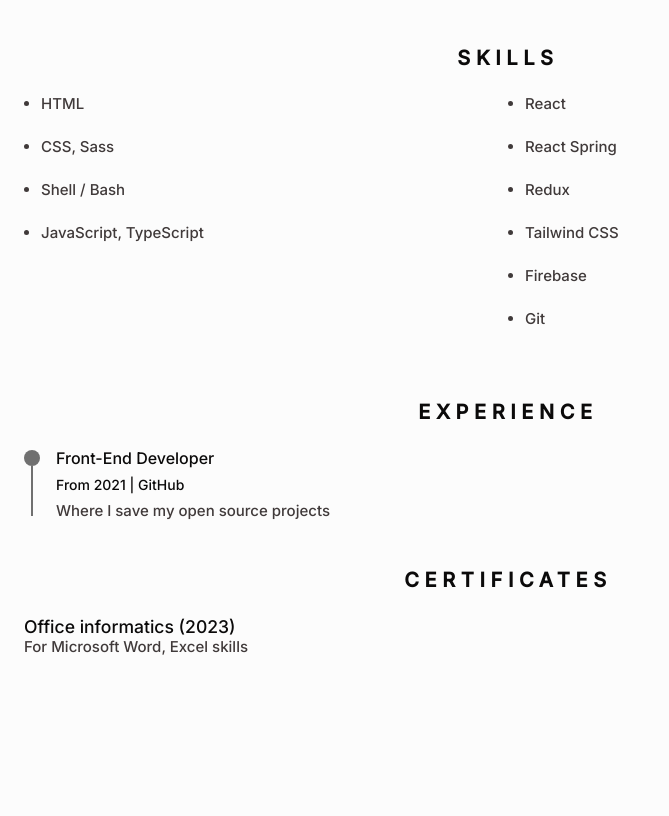
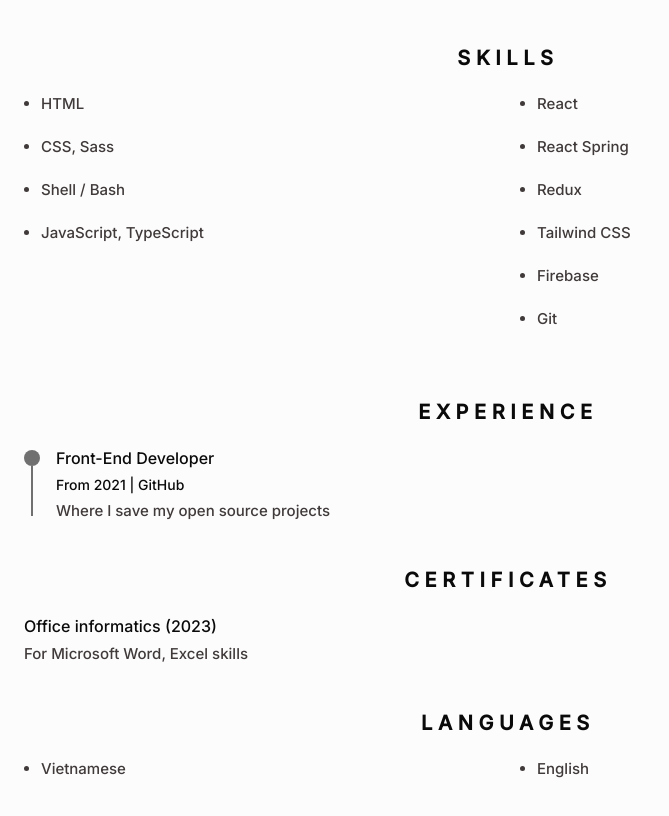
Before and after one commit to yeuxacucodon/curriculum-vitae, a React (Vite) app: page / in a window 1280 px wide. Shown: the part 1018-1834 px from the top of the page, without its empty margins (0-669 px from the left). Before the commit the page ends 1746 px from the top, so only its background shows below. Built offline with nearby package versions, Linux system fonts and the light colour scheme.

Commit message:
add languages section and fix certificate style

```diff
--- a/src/components/Body.tsx
+++ b/src/components/Body.tsx
@@ -7,6 +7,7 @@ import Skills from "./Skills";
 // Right
 import Experience from "./Experience";
 import Certificates from "./Certificates";
+import Languages from "./Languages";
 
 export default function Body() {
   return (
@@ -23,6 +24,7 @@ export default function Body() {
         <div className="resume__right">
           <Experience />
           <Certificates />
+          <Languages />
         </div>
       </div>
     </main>
--- /dev/null
+++ b/src/components/Languages.tsx
@@ -0,0 +1,18 @@
+export default function Languages() {
+  return (
+    <section className="languages section">
+      <h2 className="section-title">Languages</h2>
+
+      <div className="languages__container">
+        <ul className="languages__content bd-grid">
+          <li className="languages__name">
+            <span className="languages__circle"></span> Vietnamese
+          </li>
+          <li className="languages__name">
+            <span className="languages__circle"></span> English
+          </li>
+        </ul>
+      </div>
+    </section>
+  );
+}
--- a/src/style.scss
+++ b/src/style.scss
@@ -279,16 +279,18 @@ img {
   }
 }
 
-// Skills
-.skills__content {
+// Skills and Languages
+.skills__content,
+.languages__content {
   grid-template-columns: repeat(2, 1fr);
-  gap: 0;
-  .skills__name {
+  .skills__name,
+  .languages__name {
     display: flex;
     align-items: center;
     margin-bottom: $mb-3;
   }
-  .skills__circle {
+  .skills__circle,
+  .languages__circle {
     display: inline-block;
     width: 5px;
     height: 5px;
@@ -297,3 +299,9 @@ img {
     margin-right: 0.75rem;
   }
 }
+
+// Certificates
+.certificate__title {
+  font-size: $h3-font-size;
+  margin-bottom: $mb-1;
+}
```
